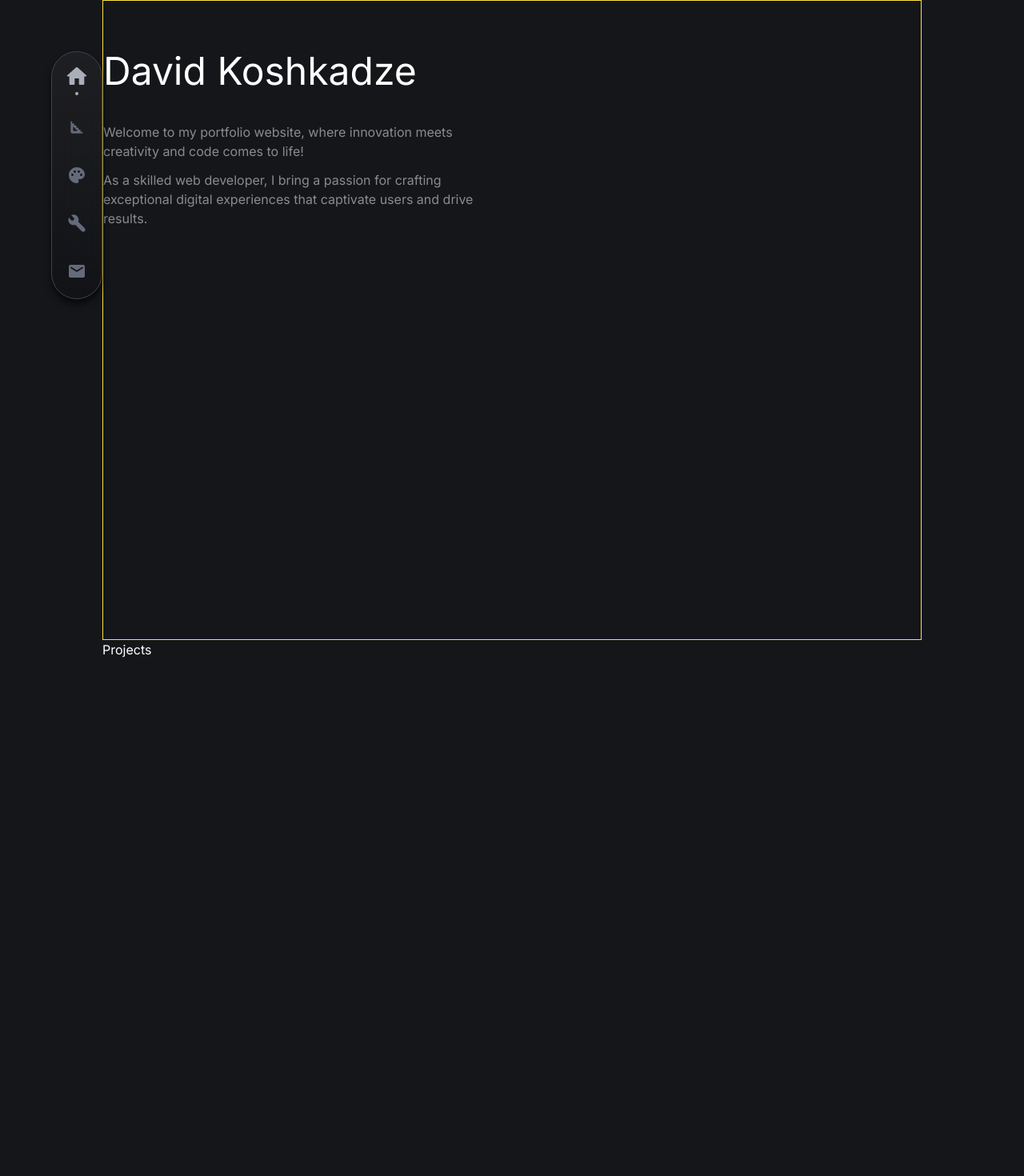
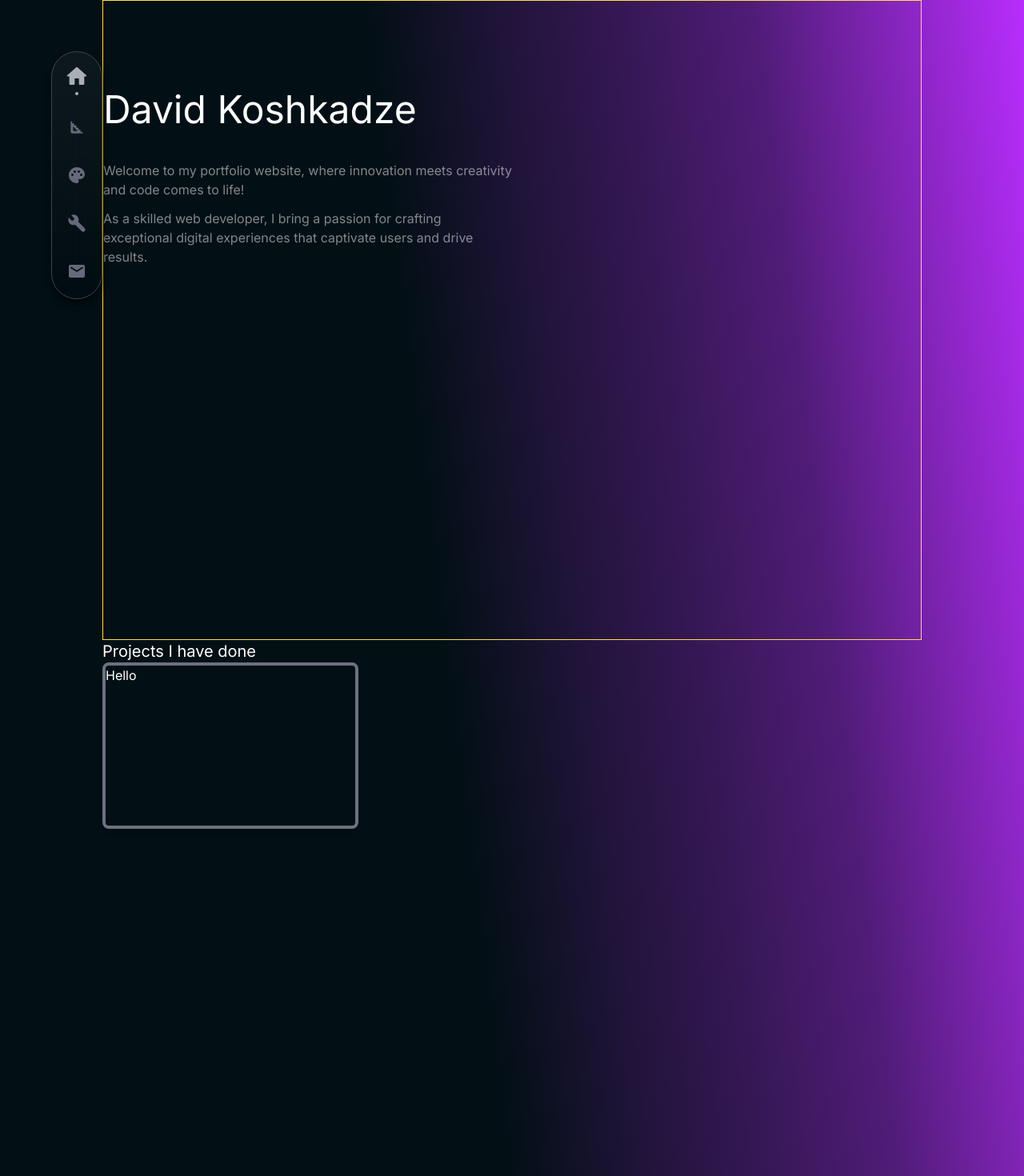
Before and after one commit to David-Koshkadze/portfolio12, a Next.js app: page / in a window 1280 px wide. Shown: the top 1470 px of the page at 80% size. Built offline with nearby package versions, Linux system fonts and the light colour scheme.

Commit message:
body background and some changes

```diff
--- a/app/globals.css
+++ b/app/globals.css
@@ -14,6 +14,19 @@ html {
   }
 }
 
+.body-background {
+  background: rgb(2, 15, 20);
+  background: linear-gradient(
+    83deg,
+    rgba(2, 15, 20, 1) 24%,
+    rgba(2, 15, 20, 1) 44%,
+    rgba(33, 20, 59, 1) 56%,
+    rgba(52, 23, 83, 1) 65%,
+    rgba(80, 28, 120, 1) 77%,
+    rgba(184, 45, 253, 1) 100%
+  );
+}
+
 .navbar {
   border-radius: 80px;
   background: linear-gradient(
--- a/app/page.tsx
+++ b/app/page.tsx
@@ -4,9 +4,9 @@ import Projects from "@/components/Projects/Projects";
 
 export default function Home() {
   return (
-    <main className="bg-body-black min-h-screen text-white">
+    <main className="body-background min-h-screen text-white">
       <Navbar />
-      <div className="max-w-5xl mx-auto">
+      <div className="w-3/4 lg:w-[80%] mx-auto">
         <HomePage />
         <Projects />
       </div>
--- a/components/Home/Home.tsx
+++ b/components/Home/Home.tsx
@@ -4,8 +4,10 @@ import photoMe from "../photome.jpg";
 
 export default function HomePage() {
   return (
-    <section id="home" className="h-screen border border-yellow-300 pt-16">
-      <div className="flex">
+    <section
+      id="home"
+      className="h-screen border border-yellow-300 pt-28"
+    >
       <div>
         <h1 className="text-5xl pb-10">David Koshkadze</h1>
 
@@ -21,10 +23,6 @@ export default function HomePage() {
           </p>
         </div>
       </div>
-
-        {/* Right side */}
-        <div></div>
-      </div>
     </section>
   );
 }
--- a/components/Projects/Projects.tsx
+++ b/components/Projects/Projects.tsx
@@ -2,6 +2,15 @@ import React from 'react'
 
 export default function Projects() {
   return (
-    <section id="projects" className="h-screen">Projects</section>
+    <section id="projects" className="h-screen">
+      {/* Project Card */}
+      <h1 className="text-xl">Projects I have done</h1>
+
+      <div className="grid grid-cols-3 h-52 gap-8">
+        <div className="border-4 border-gray-500 rounded-lg shadow-md">
+          <h1>Hello</h1>
+        </div>
+      </div>
+    </section>
   )
 }
```
Lines whose indentation alone changed are shown as unchanged.
